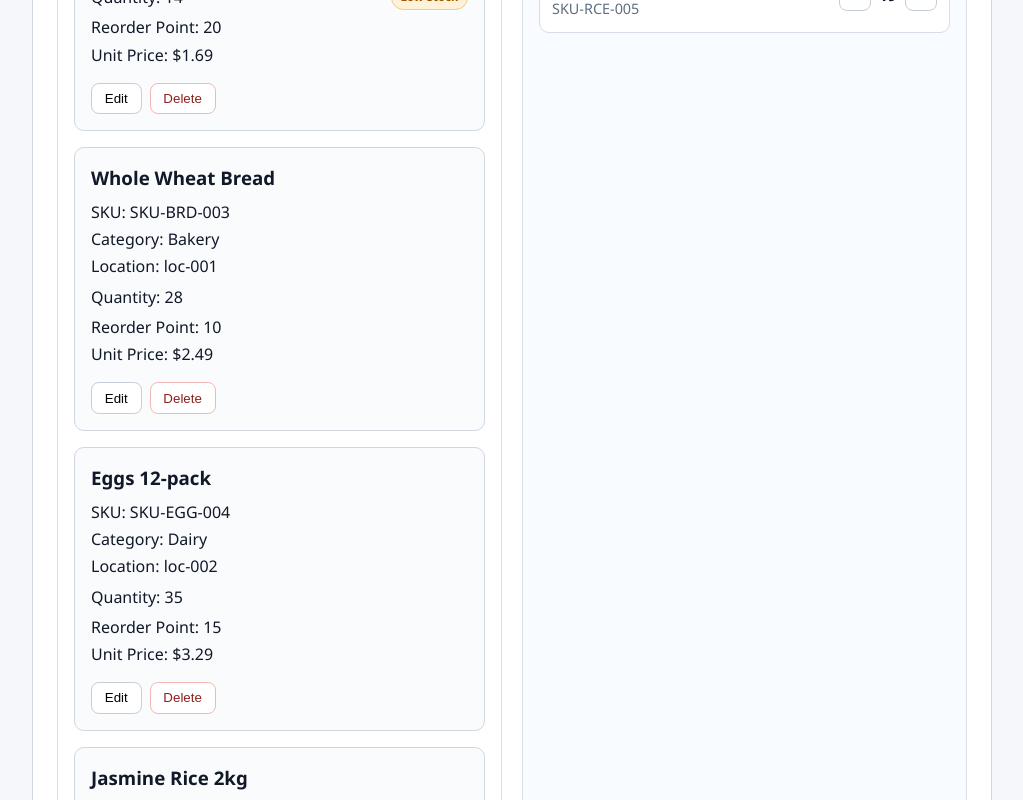
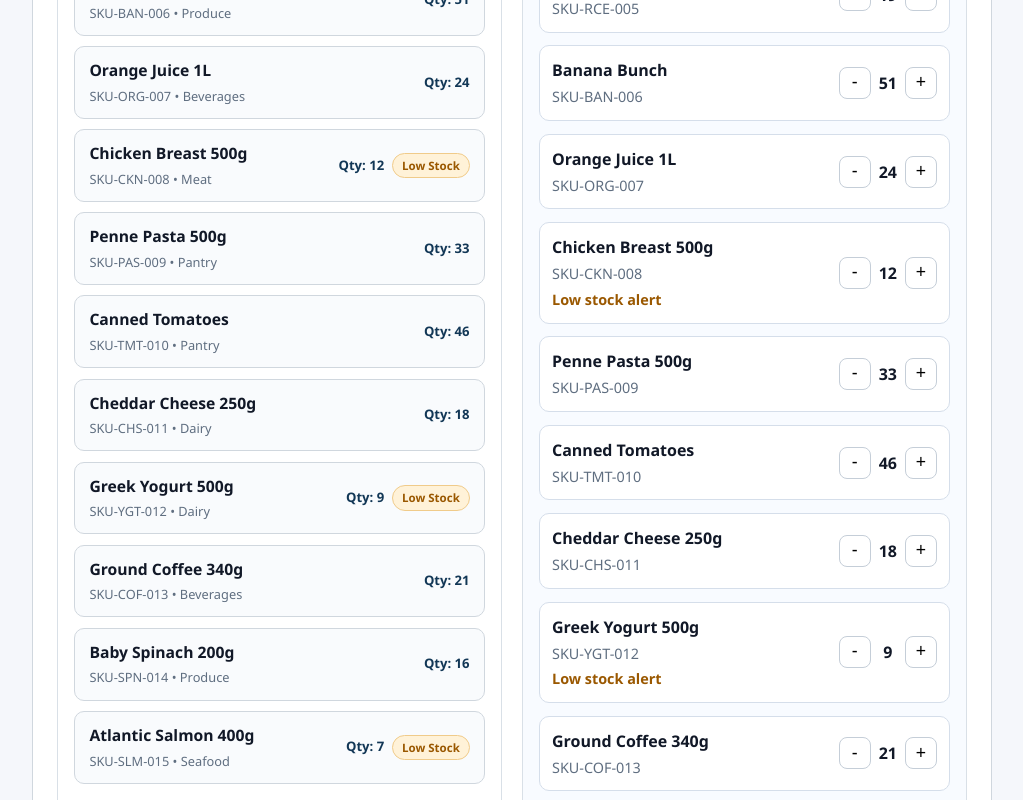
Before and after one commit to pgowin/Smart-Inventory-Management-System, a React (Vite) app in the folder System-Inventory-Management-System/: page / in a window 1280 px wide. Shown: the part 720-1520 px from the top of the page, without its empty margins (128-1151 px from the left). Built offline with nearby package versions, Linux system fonts and the light colour scheme.

Commit message:
Prompt 9: Fixed inventory cards and made them clickable to display more data

```diff
--- a/System-Inventory-Management-System/src/App.css
+++ b/System-Inventory-Management-System/src/App.css
@@ -95,35 +95,66 @@
 
 .inventory-items__list {
   display: grid;
-  grid-template-columns: repeat(auto-fit, minmax(220px, 1fr));
-  gap: 1rem;
+  grid-template-columns: 1fr;
+  gap: 0.65rem;
 }
 
-.inventory-item-card {
+.inventory-item-dropdown {
   border: 1px solid #d0d7de;
   border-radius: 10px;
-  padding: 1rem;
   background: #f9fbfd;
+  overflow: hidden;
 }
 
-.inventory-item-card h3 {
-  margin-top: 0;
-  margin-bottom: 0.5rem;
-}
-
-.inventory-item-card p {
-  margin: 0.2rem 0;
-}
-
-.inventory-item-card__quantity-row {
+.inventory-item-dropdown__summary {
+  list-style: none;
+  cursor: pointer;
   display: flex;
   align-items: center;
   justify-content: space-between;
+  gap: 0.75rem;
+  padding: 0.75rem 0.9rem;
+}
+
+.inventory-item-dropdown__summary::-webkit-details-marker {
+  display: none;
+}
+
+.inventory-item-dropdown__summary h3 {
+  margin: 0;
+  font-size: 0.98rem;
+}
+
+.inventory-item-dropdown__summary p {
+  margin: 0.25rem 0 0;
+  color: #5f6e80;
+  font-size: 0.8rem;
+}
+
+.inventory-item-dropdown__summary-meta {
+  display: flex;
+  align-items: center;
+  justify-content: flex-end;
+  flex-wrap: wrap;
   gap: 0.5rem;
 }
 
-.inventory-item-card__quantity-row p {
-  margin: 0.2rem 0;
+.inventory-item-dropdown__summary-meta span:first-child {
+  color: #123756;
+  font-size: 0.82rem;
+  font-weight: 700;
+}
+
+.inventory-item-dropdown__details {
+  border-top: 1px solid #dce4ec;
+  background: #ffffff;
+  padding: 0.75rem 0.9rem 0.85rem;
+}
+
+.inventory-item-dropdown__details p {
+  margin: 0.24rem 0;
+  color: #465a6f;
+  font-size: 0.84rem;
 }
 
 .stock-alert-badge {
@@ -149,7 +180,18 @@
 .inventory-item-card__actions {
   display: flex;
   gap: 0.5rem;
-  margin-top: 1rem;
+  margin-top: 0.75rem;
+}
+
+@media (max-width: 520px) {
+  .inventory-item-dropdown__summary {
+    flex-direction: column;
+    align-items: flex-start;
+  }
+
+  .inventory-item-dropdown__summary-meta {
+    justify-content: flex-start;
+  }
 }
 
 button {
--- a/System-Inventory-Management-System/src/data/mock/inventory-items.json
+++ b/System-Inventory-Management-System/src/data/mock/inventory-items.json
@@ -53,5 +53,115 @@
     "reorderPoint": 8,
     "unitPrice": 6.49,
     "updatedAt": "2026-04-07T09:28:00Z"
+  },
+  {
+    "id": "item-1006",
+    "sku": "SKU-BAN-006",
+    "name": "Banana Bunch",
+    "category": "Produce",
+    "locationId": "loc-002",
+    "quantity": 51,
+    "reorderPoint": 20,
+    "unitPrice": 1.29,
+    "updatedAt": "2026-04-07T09:31:00Z"
+  },
+  {
+    "id": "item-1007",
+    "sku": "SKU-ORG-007",
+    "name": "Orange Juice 1L",
+    "category": "Beverages",
+    "locationId": "loc-001",
+    "quantity": 24,
+    "reorderPoint": 12,
+    "unitPrice": 3.49,
+    "updatedAt": "2026-04-07T09:34:00Z"
+  },
+  {
+    "id": "item-1008",
+    "sku": "SKU-CKN-008",
+    "name": "Chicken Breast 500g",
+    "category": "Meat",
+    "locationId": "loc-002",
+    "quantity": 12,
+    "reorderPoint": 14,
+    "unitPrice": 5.99,
+    "updatedAt": "2026-04-07T09:37:00Z"
+  },
+  {
+    "id": "item-1009",
+    "sku": "SKU-PAS-009",
+    "name": "Penne Pasta 500g",
+    "category": "Pantry",
+    "locationId": "loc-001",
+    "quantity": 33,
+    "reorderPoint": 10,
+    "unitPrice": 1.89,
+    "updatedAt": "2026-04-07T09:40:00Z"
+  },
+  {
+    "id": "item-1010",
+    "sku": "SKU-TMT-010",
+    "name": "Canned Tomatoes",
+    "category": "Pantry",
+    "locationId": "loc-002",
+    "quantity": 46,
+    "reorderPoint": 16,
+    "unitPrice": 1.59,
+    "updatedAt": "2026-04-07T09:43:00Z"
+  },
+  {
+    "id": "item-1011",
+    "sku": "SKU-CHS-011",
+    "name": "Cheddar Cheese 250g",
+    "category": "Dairy",
+    "locationId": "loc-001",
+    "quantity": 18,
+    "reorderPoint": 9,
+    "unitPrice": 4.29,
+    "updatedAt": "2026-04-07T09:46:00Z"
+  },
+  {
+    "id": "item-1012",
+    "sku": "SKU-YGT-012",
+    "name": "Greek Yogurt 500g",
+    "category": "Dairy",
+    "locationId": "loc-002",
+    "quantity": 9,
+    "reorderPoint": 10,
+    "unitPrice": 3.79,
+    "updatedAt": "2026-04-07T09:49:00Z"
+  },
+  {
+    "id": "item-1013",
+    "sku": "SKU-COF-013",
+    "name": "Ground Coffee 340g",
+    "category": "Beverages",
+    "locationId": "loc-001",
+    "quantity": 21,
+    "reorderPoint": 8,
+    "unitPrice": 7.99,
+    "updatedAt": "2026-04-07T09:52:00Z"
+  },
+  {
+    "id": "item-1014",
+    "sku": "SKU-SPN-014",
+    "name": "Baby Spinach 200g",
+    "category": "Produce",
+    "locationId": "loc-002",
+    "quantity": 16,
+    "reorderPoint": 7,
+    "unitPrice": 2.69,
+    "updatedAt": "2026-04-07T09:55:00Z"
+  },
+  {
+    "id": "item-1015",
+    "sku": "SKU-SLM-015",
+    "name": "Atlantic Salmon 400g",
+    "category": "Seafood",
+    "locationId": "loc-001",
+    "quantity": 7,
+    "reorderPoint": 8,
+    "unitPrice": 9.99,
+    "updatedAt": "2026-04-07T09:58:00Z"
   }
 ]
--- a/System-Inventory-Management-System/src/features/inventory-items/components/InventoryItemsView.tsx
+++ b/System-Inventory-Management-System/src/features/inventory-items/components/InventoryItemsView.tsx
@@ -113,13 +113,17 @@ export function InventoryItemsView({ inventoryStore }: InventoryItemsViewProps)
 
       <div className="inventory-items__list">
         {items.map((item) => (
-          <article className="inventory-item-card" key={item.id}>
+          <details className="inventory-item-dropdown" key={item.id}>
+            <summary className="inventory-item-dropdown__summary">
+              <div>
                 <h3>{item.name}</h3>
-            <p>SKU: {item.sku}</p>
-            <p>Category: {item.category}</p>
-            <p>Location: {item.locationId}</p>
-            <div className="inventory-item-card__quantity-row">
-              <p>Quantity: {item.quantity}</p>
+                <p>
+                  {item.sku} • {item.category}
+                </p>
+              </div>
+
+              <div className="inventory-item-dropdown__summary-meta">
+                <span>Qty: {item.quantity}</span>
                 {alertsService.isLowStock(item.quantity, item.reorderPoint) && (
                   <span
                     className={`stock-alert-badge ${alertsService.getLowStockSeverity(item.quantity, item.reorderPoint)}`}
@@ -128,6 +132,13 @@ export function InventoryItemsView({ inventoryStore }: InventoryItemsViewProps)
                   </span>
                 )}
               </div>
+            </summary>
+
+            <div className="inventory-item-dropdown__details">
+              <p>SKU: {item.sku}</p>
+              <p>Category: {item.category}</p>
+              <p>Location: {item.locationId}</p>
+              <p>Quantity: {item.quantity}</p>
               <p>Reorder Point: {item.reorderPoint}</p>
               <p>Unit Price: ${item.unitPrice.toFixed(2)}</p>
 
@@ -143,7 +154,8 @@ export function InventoryItemsView({ inventoryStore }: InventoryItemsViewProps)
                   Delete
                 </button>
               </div>
-          </article>
+            </div>
+          </details>
         ))}
       </div>
     </section>
--- a/System-Inventory-Management-System/src/features/inventory-items/hooks/useInventoryItems.ts
+++ b/System-Inventory-Management-System/src/features/inventory-items/hooks/useInventoryItems.ts
@@ -25,15 +25,22 @@ function loadItemsFromCache(): InventoryItem[] | null {
   }
 }
 
+function hydrateItems(cachedItems: InventoryItem[] | null): InventoryItem[] {
+  const seedItems = inventoryItemsService.getInitialItems()
+  if (!cachedItems) {
+    return seedItems
+  }
+
+  const cachedById = new Set(cachedItems.map((item) => item.id))
+  const missingSeedItems = seedItems.filter((item) => !cachedById.has(item.id))
+
+  return [...cachedItems, ...missingSeedItems]
+}
+
 export function useInventoryItems(): InventoryItemsStore {
-  const [items, setItems] = useState<InventoryItem[]>(() => {
-    const cachedItems = loadItemsFromCache()
-    if (cachedItems) {
-      return cachedItems
-    }
-
-    return inventoryItemsService.getInitialItems()
-  })
+  const [items, setItems] = useState<InventoryItem[]>(() =>
+    hydrateItems(loadItemsFromCache()),
+  )
 
   useEffect(() => {
     localStorage.setItem(localCacheKeys.inventoryItems, JSON.stringify(items))
```
Also changed, not shown: 1 other file (tests, documents, lock files or other folders). Lines whose indentation alone changed are shown as unchanged.
